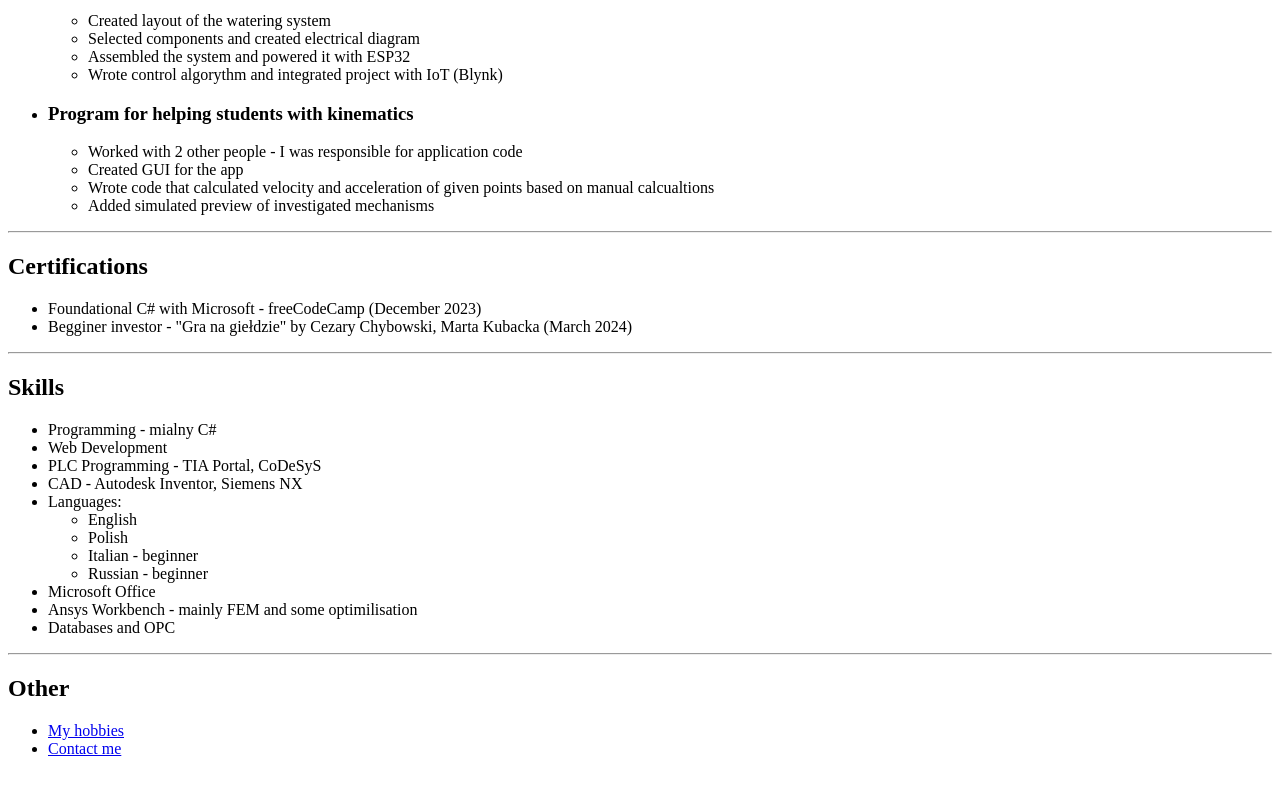
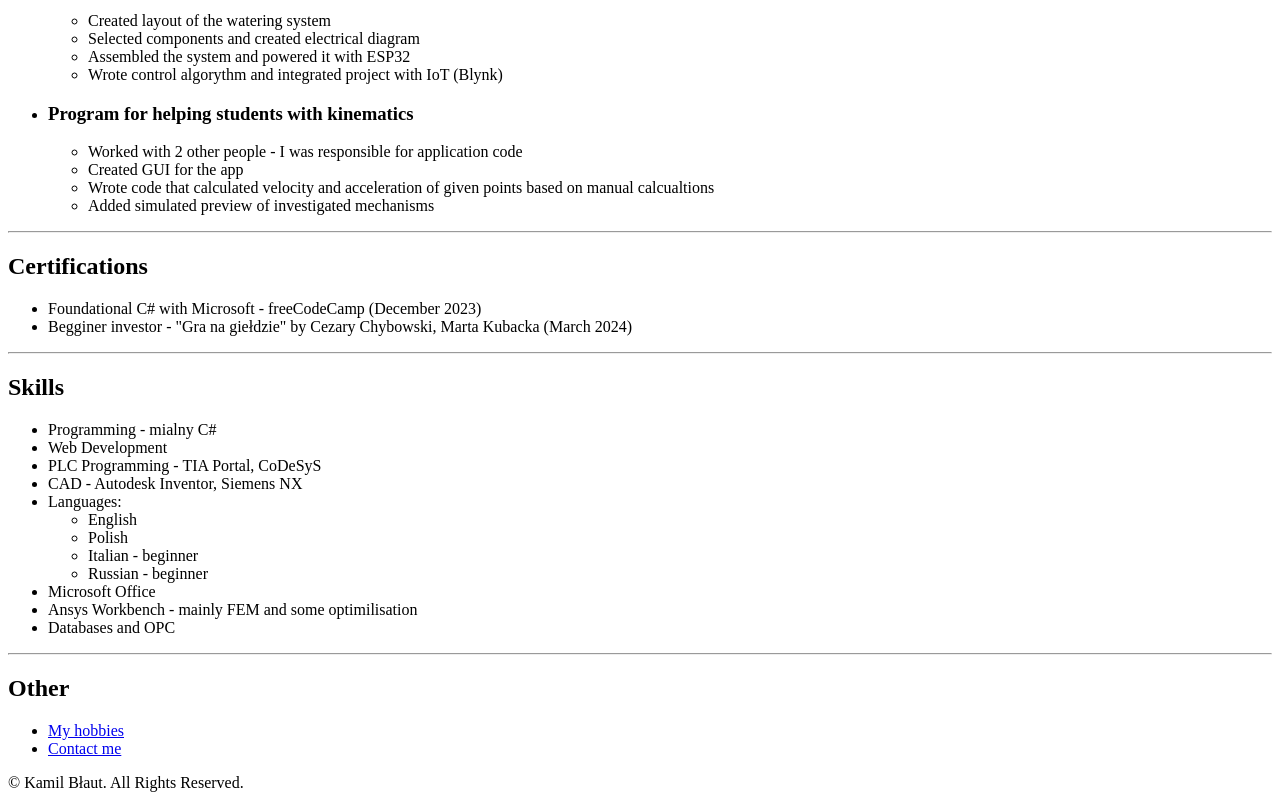
Before and after one commit to Hejnovic/Resume-HTML-only, a plain HTML site: page index.html in a window 1280 px wide. Shown: the part 1082-1882 px from the top of the page. Before the commit the page ends 1856 px from the top, so only its background shows below. Drawn offline with Linux system fonts and the light colour scheme.

Commit message:
Add files via upload
Added footer

```diff
--- a/index.html
+++ b/index.html
@@ -88,5 +88,6 @@
         <li><a href="./public/hobbies.html">My hobbies</a></li>
         <li><a href="./public/contact.html">Contact me</a></li>
     </ul>
+    <footer>© Kamil Błaut. All Rights Reserved.</footer>
 </body>
 </html>
```
